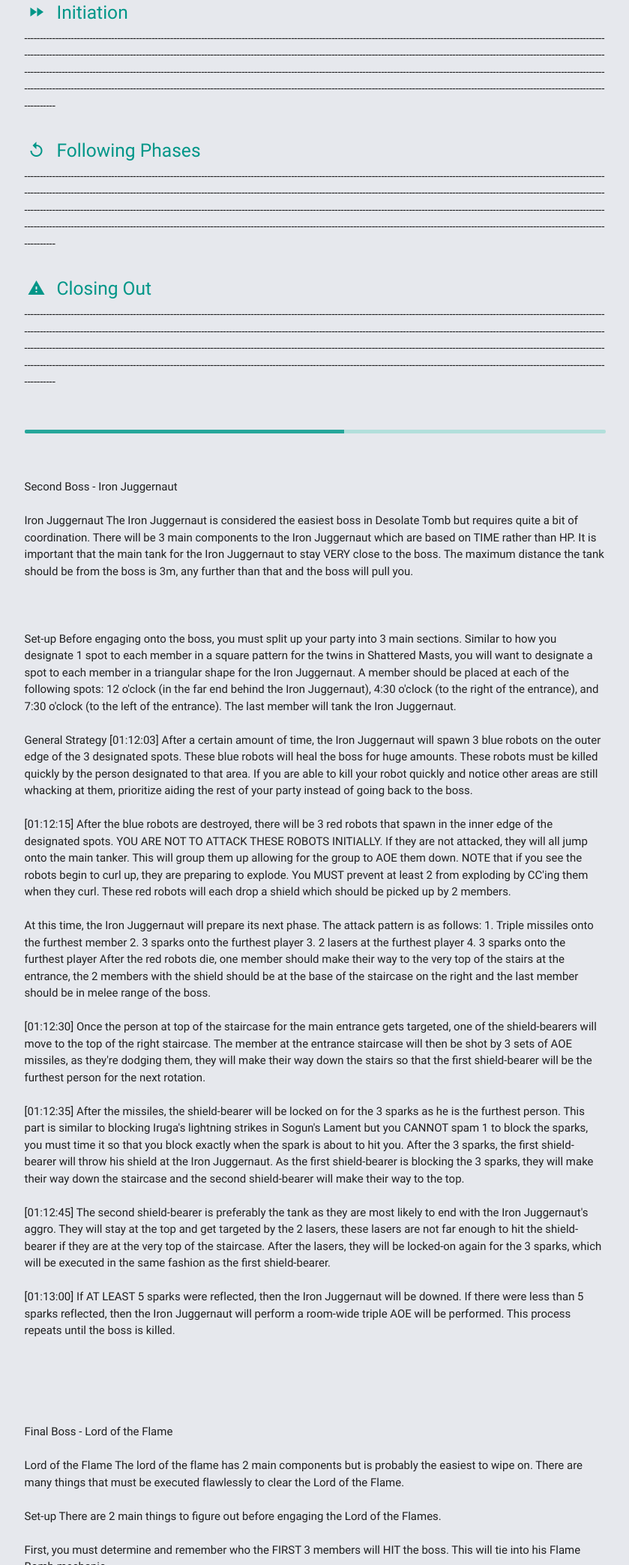
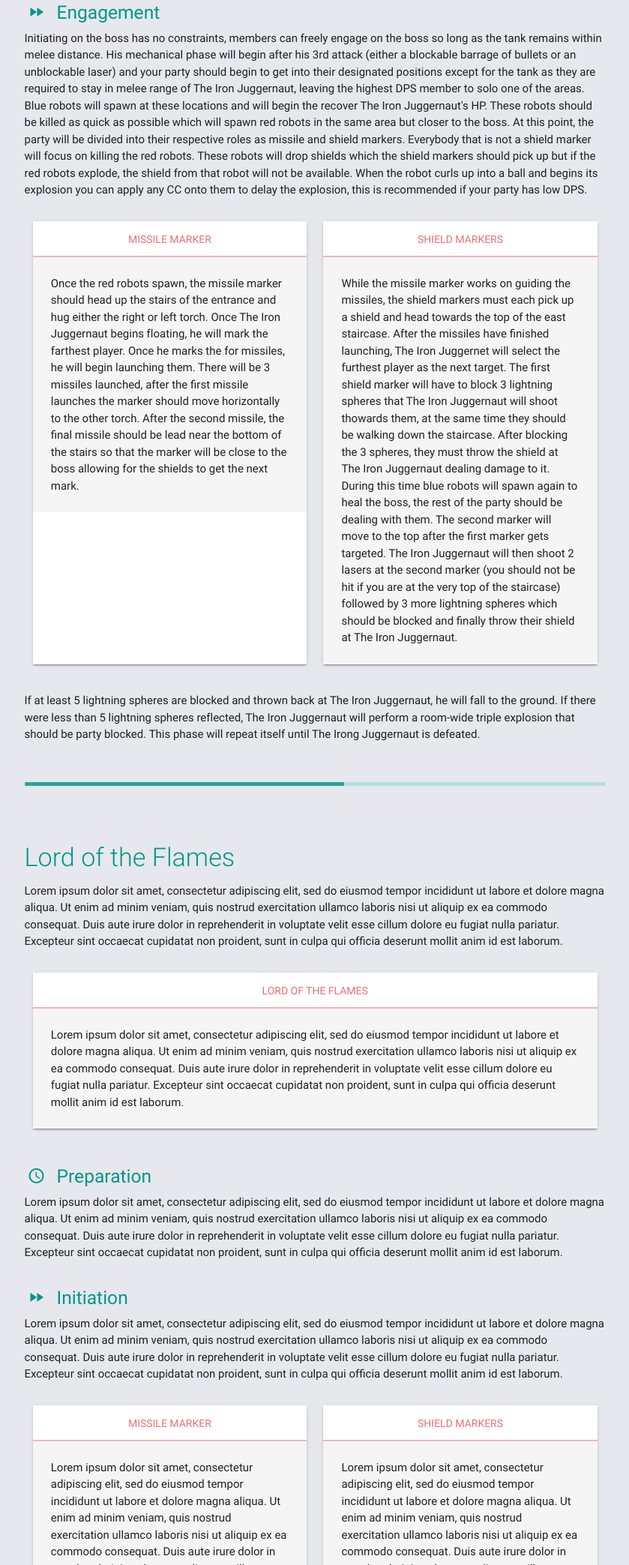
Before and after one commit to sepiabns/sepiabns.github.io, a plain HTML site: page desolate-tomb-guide.html in a window 1280 px wide. Shown: the part 3987-6074 px from the top of the page at 75% size, without its empty margins (290-1129 px from the left). Drawn offline with Linux system fonts and the light colour scheme.

Commit message:
[03/01/17] Desolate Tomb Continuation
Completed Iron Juggernaut portion.

```diff
--- a/desolate-tomb-guide.html
+++ b/desolate-tomb-guide.html
@@ -203,7 +203,7 @@
 
                     <!-- Second Boss - Iron Juggernaut -->
                         <h4 class="teal-text light">Iron Juggernaut</h4>
-                        --------------------------------------------------------------------------------------------------------------------------------------------------------------------------------------------------------------------------------------------------------------------------------------------------------------------------------------------------------------------------------------------------------------------------------------------------------------------------------------------------------------------------------------------------------------------------------------------------------------------------------------------------------------------------------------------------------------------------------------------------------------------------------------
+                        The Iron Juggernaut will be the easiest boss you will encounter in Desolate Tomb. The Iron Juggernaut has a very basic attack pattern (mostly blockable) with one set of mechanics which help to speed up the encounter a lot (and is recommended to do), but does not necessarily have to be done.
                         <br><br>
                         <div class="card-group">
                             <div class="col s12" style="display:flex;">
@@ -215,7 +215,7 @@
                                     </div>
                                     <div class="card-content grey lighten-4">
                                         <div id="iron-juggernaut">
-                                            --------------------------------------------------------------------------------------------------------------------------------------------------------------------------------------------------------------------------------------------------------------------------------------------------------------------------------------------------------------------------------------------------------------------------------------------------------------------------------------------------------------------------------------------------------------------------------------------------------------------------------------------------------------------------------------------------------------------------------------------------------------------------------------
+                                            The Iron Juggernaut engagement is fairly straightforward, it consists of one time-based phase which repeats periodically and serves as a self-damaging mechanic. Do note that the tank must stay within 3 meters of The Iron Juggernaut! If the tank leaves melee range, The Iron Juggernaut will pull them back to the center and cast a room-wide AOE.
                                         </div>
                                     </div>
                                 </div>
@@ -223,55 +223,120 @@
                         </div>
                         <br>
                         <h5 class="teal-text"><i class="material-icons left" style="padding-top:1px;margin-left: 4px;">query_builder</i>Preparation</h5>
-                        --------------------------------------------------------------------------------------------------------------------------------------------------------------------------------------------------------------------------------------------------------------------------------------------------------------------------------------------------------------------------------------------------------------------------------------------------------------------------------------------------------------------------------------------------------------------------------------------------------------------------------------------------------------------------------------------------------------------------------------------------------------------------------------
+                        At the beginning of the fight, you will want to organize your party into pairs. Ideally, the tank and the highest DPS member that is not the tank will be partnered up. You will then designated areas for each group, one at each of 12 o'clock, 4 o'clock, and 8 o'clock with respect to the map. You will also have to designate one person as missiles and two other people as shields. These roles will be explained in the following section.
+
+
+                        When he begins his mechanics, blue robots will spawn at those coordinates, healing the boss. Each group should go kill their designated robot with the exception of the tank as they must stay within melee range of The Iron Juggernaut, leaving the highest DPS to deal with the last robot by themselves. After all three blue robots are killed, red robots will spawn in the same area but closer to the boss.
                         <br><br>
-                        <h5 class="teal-text"><i class="material-icons left" style="padding-top:1px;margin-left: 4px;">fast_forward</i>Initiation</h5>
-                        --------------------------------------------------------------------------------------------------------------------------------------------------------------------------------------------------------------------------------------------------------------------------------------------------------------------------------------------------------------------------------------------------------------------------------------------------------------------------------------------------------------------------------------------------------------------------------------------------------------------------------------------------------------------------------------------------------------------------------------------------------------------------------------
+                        <h5 class="teal-text"><i class="material-icons left" style="padding-top:1px;margin-left: 4px;">fast_forward</i>Engagement</h5>
+                        Initiating on the boss has no constraints, members can freely engage on the boss so long as the tank remains within melee distance. His mechanical phase will begin after his 3rd attack (either a blockable barrage of bullets or an unblockable laser) and your party should begin to get into their designated positions except for the tank as they are required to stay in melee range of The Iron Juggernaut, leaving the highest DPS member to solo one of the areas. Blue robots will spawn at these locations and will begin the recover The Iron Juggernaut's HP. These robots should be killed as quick as possible which will spawn red robots in the same area but closer to the boss. At this point, the party will be divided into their respective roles as missile and shield markers. Everybody that is not a shield marker will focus on killing the red robots. These robots will drop shields which the shield markers should pick up but if the red robots explode, the shield from that robot will not be available. When the robot curls up into a ball and begins its explosion you can apply any CC onto them to delay the explosion, this is recommended if your party has low DPS.
                         <br><br>
-                        <h5 class="teal-text"><i class="material-icons left" style="padding-top:1px;margin-left: 4px;">replay</i>Following Phases</h5>
-                        --------------------------------------------------------------------------------------------------------------------------------------------------------------------------------------------------------------------------------------------------------------------------------------------------------------------------------------------------------------------------------------------------------------------------------------------------------------------------------------------------------------------------------------------------------------------------------------------------------------------------------------------------------------------------------------------------------------------------------------------------------------------------------------
-                        <br><br>
-                        <h5 class="teal-text"><i class="material-icons left" style="padding-top:1px;margin-left: 4px;">warning</i>Closing Out</h5>
-                        --------------------------------------------------------------------------------------------------------------------------------------------------------------------------------------------------------------------------------------------------------------------------------------------------------------------------------------------------------------------------------------------------------------------------------------------------------------------------------------------------------------------------------------------------------------------------------------------------------------------------------------------------------------------------------------------------------------------------------------------------------------------------------------
+                        <div class="card-group">
+                            <div class="col s12" style="display:flex;">
+                                <div class="card">
+                                    <div class="card-tabs">
+                                        <ul class="tabs tabs-fixed-width">
+                                            <li class="tab"><a class="active" href="#missiles">Missile Marker</a></li>
+                                        </ul>
+                                    </div>
+                                    <div class="card-content grey lighten-4">
+                                        <div id="missiles">
+                                            Once the red robots spawn, the missile marker should head up the stairs of the entrance and hug either the right or left torch. Once The Iron Juggernaut begins floating, he will mark the farthest player. Once he marks the for missiles, he will begin launching them. There will be 3 missiles launched, after the first missile launches the marker should move horizontally to the other torch. After the second missile, the final missile should be lead near the bottom of the stairs so that the marker will be close to the boss allowing for the shields to get the next mark.
+                                        </div>
+                                    </div>
+                                </div>
+                            </div>
+                            <div class="col s12" style="display:flex;">
+                                <div class="card">
+                                    <div class="card-tabs">
+                                        <ul class="tabs tabs-fixed-width">
+                                            <li class="tab"><a class="active" href="#shields">Shield Markers</a></li>
+                                        </ul>
+                                    </div>
+                                    <div class="card-content grey lighten-4">
+                                        <div id="shields">
+                                            While the missile marker works on guiding the missiles, the shield markers must each pick up a shield and head towards the top of the east staircase. After the missiles have finished launching, The Iron Juggernet will select the furthest player as the next target. The first shield marker will have to block 3 lightning spheres that The Iron Juggernaut will shoot thowards them, at the same time they should be walking down the staircase. After blocking the 3 spheres, they must throw the shield at The Iron Juggernaut dealing damage to it. During this time blue robots will spawn again to heal the boss, the rest of the party should be dealing with them. The second marker will move to the top after the first marker gets targeted. The Iron Juggernaut will then shoot 2 lasers at the second marker (you should not be hit if you are at the very top of the staircase) followed by 3 more lightning spheres which should be blocked and finally throw their shield at The Iron Juggernaut.
+                                        </div>
+                                    </div>
+                                </div>
+                            </div>
+                        </div>
+                        <br>
+                        If at least 5 lightning spheres are blocked and thrown back at The Iron Juggernaut, he will fall to the ground. If there were less than 5 lightning spheres reflected, The Iron Juggernaut will perform a room-wide triple explosion that should be party blocked. This phase will repeat itself until The Irong Juggernaut is defeated.
                         <br><br><br>
                         <div class="progress tooltipped teal lighten-4" data-position="bottom" data-delay="50" data-tooltip="Dungeon Progress: 55%" style="height:5px;">
                               <div class="determinate" style="width: 55%"></div>
                         </div>
                         <br><br>
 
+                    <!-- Final Boss - Lord of the Flames -->
+                        <h4 class="teal-text light">Lord of the Flames</h4>
+                        Lorem ipsum dolor sit amet, consectetur adipiscing elit, sed do eiusmod tempor incididunt ut labore et dolore magna aliqua. Ut enim ad minim veniam, quis nostrud exercitation ullamco laboris nisi ut aliquip ex ea commodo consequat. Duis aute irure dolor in reprehenderit in voluptate velit esse cillum dolore eu fugiat nulla pariatur. Excepteur sint occaecat cupidatat non proident, sunt in culpa qui officia deserunt mollit anim id est laborum.
+                        <br><br>
+                        <div class="card-group">
+                            <div class="col s12" style="display:flex;">
+                                <div class="card">
+                                    <div class="card-tabs">
+                                        <ul class="tabs tabs-fixed-width">
+                                            <li class="tab"><a class="active" href="#lord-of-the-flame">Lord of the Flames</a></li>
+                                        </ul>
+                                    </div>
+                                    <div class="card-content grey lighten-4">
+                                        <div id="lord-of-the-flame">
+                                            Lorem ipsum dolor sit amet, consectetur adipiscing elit, sed do eiusmod tempor incididunt ut labore et dolore magna aliqua. Ut enim ad minim veniam, quis nostrud exercitation ullamco laboris nisi ut aliquip ex ea commodo consequat. Duis aute irure dolor in reprehenderit in voluptate velit esse cillum dolore eu fugiat nulla pariatur. Excepteur sint occaecat cupidatat non proident, sunt in culpa qui officia deserunt mollit anim id est laborum.
+                                        </div>
+                                    </div>
+                                </div>
+                            </div>
+                        </div>
+                        <br>
+                        <h5 class="teal-text"><i class="material-icons left" style="padding-top:1px;margin-left: 4px;">query_builder</i>Preparation</h5>
+                        Lorem ipsum dolor sit amet, consectetur adipiscing elit, sed do eiusmod tempor incididunt ut labore et dolore magna aliqua. Ut enim ad minim veniam, quis nostrud exercitation ullamco laboris nisi ut aliquip ex ea commodo consequat. Duis aute irure dolor in reprehenderit in voluptate velit esse cillum dolore eu fugiat nulla pariatur. Excepteur sint occaecat cupidatat non proident, sunt in culpa qui officia deserunt mollit anim id est laborum.
+                        <br><br>
+                        <h5 class="teal-text"><i class="material-icons left" style="padding-top:1px;margin-left: 4px;">fast_forward</i>Initiation</h5>
+                        Lorem ipsum dolor sit amet, consectetur adipiscing elit, sed do eiusmod tempor incididunt ut labore et dolore magna aliqua. Ut enim ad minim veniam, quis nostrud exercitation ullamco laboris nisi ut aliquip ex ea commodo consequat. Duis aute irure dolor in reprehenderit in voluptate velit esse cillum dolore eu fugiat nulla pariatur. Excepteur sint occaecat cupidatat non proident, sunt in culpa qui officia deserunt mollit anim id est laborum.
+                        <br><br>
+                        <div class="card-group">
+                            <div class="col s12" style="display:flex;">
+                                <div class="card">
+                                    <div class="card-tabs">
+                                        <ul class="tabs tabs-fixed-width">
+                                            <li class="tab"><a class="active" href="#missiles">Missile Marker</a></li>
+                                        </ul>
+                                    </div>
+                                    <div class="card-content grey lighten-4">
+                                        <div id="missiles">
+                                            Lorem ipsum dolor sit amet, consectetur adipiscing elit, sed do eiusmod tempor incididunt ut labore et dolore magna aliqua. Ut enim ad minim veniam, quis nostrud exercitation ullamco laboris nisi ut aliquip ex ea commodo consequat. Duis aute irure dolor in reprehenderit in voluptate velit esse cillum dolore eu fugiat nulla pariatur. Excepteur sint occaecat cupidatat non proident, sunt in culpa qui officia deserunt mollit anim id est laborum.
+                                        </div>
+                                    </div>
+                                </div>
+                            </div>
+                            <div class="col s12" style="display:flex;">
+                                <div class="card">
+                                    <div class="card-tabs">
+                                        <ul class="tabs tabs-fixed-width">
+                                            <li class="tab"><a class="active" href="#shields">Shield Markers</a></li>
+                                        </ul>
+                                    </div>
+                                    <div class="card-content grey lighten-4">
+                                        <div id="shields">
+                                            Lorem ipsum dolor sit amet, consectetur adipiscing elit, sed do eiusmod tempor incididunt ut labore et dolore magna aliqua. Ut enim ad minim veniam, quis nostrud exercitation ullamco laboris nisi ut aliquip ex ea commodo consequat. Duis aute irure dolor in reprehenderit in voluptate velit esse cillum dolore eu fugiat nulla pariatur. Excepteur sint occaecat cupidatat non proident, sunt in culpa qui officia deserunt mollit anim id est laborum.
+                                        </div>
+                                    </div>
+                                </div>
+                            </div>
+                        </div>
+                        <br>
+                        Lorem ipsum dolor sit amet, consectetur adipiscing elit, sed do eiusmod tempor incididunt ut labore et dolore magna aliqua. Ut enim ad minim veniam, quis nostrud exercitation ullamco laboris nisi ut aliquip ex ea commodo consequat. Duis aute irure dolor in reprehenderit in voluptate velit esse cillum dolore eu fugiat nulla pariatur. Excepteur sint occaecat cupidatat non proident, sunt in culpa qui officia deserunt mollit anim id est laborum.
+                        <br><br><br>
+                        <div class="progress tooltipped teal lighten-4" data-position="bottom" data-delay="50" data-tooltip="Dungeon Progress: 100%" style="height:5px;">
+                              <div class="determinate" style="width: 100%"></div>
+                        </div>
+                        <br><br>
 
 
-                        Second Boss - Iron Juggernaut
-                        <br><br>
-                        Iron Juggernaut
-                        The Iron Juggernaut is considered the easiest boss in Desolate Tomb but requires quite a bit of coordination. There will be 3 main components to the Iron Juggernaut which are based on TIME rather than HP. It is important that the main tank for the Iron Juggernaut to stay VERY close to the boss. The maximum distance the tank should be from the boss is 3m, any further than that and the boss will pull you.
-                        <br><br>
-                        <br><br>
-                        Set-up
-                        Before engaging onto the boss, you must split up your party into 3 main sections. Similar to how you designate 1 spot to each member in a square pattern for the twins in Shattered Masts, you will want to designate a spot to each member in a triangular shape for the Iron Juggernaut. A member should be placed at each of the following spots: 12 o'clock (in the far end behind the Iron Juggernaut), 4:30 o'clock (to the right of the entrance), and 7:30 o'clock (to the left of the entrance). The last member will tank the Iron Juggernaut.
-                        <br><br>
-                        General Strategy
-                        [01:12:03] After a certain amount of time, the Iron Juggernaut will spawn 3 blue robots on the outer edge of the 3 designated spots. These blue robots will heal the boss for huge amounts. These robots must be killed quickly by the person designated to that area. If you are able to kill your robot quickly and notice other areas are still whacking at them, prioritize aiding the rest of your party instead of going back to the boss.
-                        <br><br>
-                        [01:12:15] After the blue robots are destroyed, there will be 3 red robots that spawn in the inner edge of the designated spots. YOU ARE NOT TO ATTACK THESE ROBOTS INITIALLY. If they are not attacked, they will all jump onto the main tanker. This will group them up allowing for the group to AOE them down. NOTE that if you see the robots begin to curl up, they are preparing to explode. You MUST prevent at least 2 from exploding by CC'ing them when they curl. These red robots will each drop a shield which should be picked up by 2 members.
-                        <br><br>
-                        At this time, the Iron Juggernaut will prepare its next phase. The attack pattern is as follows:
-                           1.   Triple missiles onto the furthest member
-                           2.   3 sparks onto the furthest player
-                           3.   2 lasers at the furthest player
-                           4.   3 sparks onto the furthest player
-                        After the red robots die, one member should make their way to the very top of the stairs at the entrance, the 2 members with the shield should be at the base of the staircase on the right and the last member should be in melee range of the boss.
-                        <br><br>
-                        [01:12:30] Once the person at top of the staircase for the main entrance gets targeted, one of the shield-bearers will move to the top of the right staircase. The member at the entrance staircase will then be shot by 3 sets of AOE missiles, as they're dodging them, they will make their way down the stairs so that the first shield-bearer will be the furthest person for the next rotation.
-                        <br><br>
-                        [01:12:35] After the missiles, the shield-bearer will be locked on for the 3 sparks as he is the furthest person. This part is similar to blocking Iruga's lightning strikes in Sogun's Lament but you CANNOT spam 1 to block the sparks, you must time it so that you block exactly when the spark is about to hit you. After the 3 sparks, the first shield-bearer will throw his shield at the Iron Juggernaut. As the first shield-bearer is blocking the 3 sparks, they will make their way down the staircase and the second shield-bearer will make their way to the top.
-                        <br><br>
-                        [01:12:45] The second shield-bearer is preferably the tank as they are most likely to end with the Iron Juggernaut's aggro. They will stay at the top and get targeted by the 2 lasers, these lasers are not far enough to hit the shield-bearer if they are at the very top of the staircase. After the lasers, they will be locked-on again for the 3 sparks, which will be executed in the same fashion as the first shield-bearer.
-                        <br><br>
-                        [01:13:00] If AT LEAST 5 sparks were reflected, then the Iron Juggernaut will be downed. If there were less than 5 sparks reflected, then the Iron Juggernaut will perform a room-wide triple AOE will be performed. This process repeats until the boss is killed.
-                        <br><br>
-                        <br><br>
-                        <br><br>
+
+
                         Final Boss - Lord of the Flame
                         <br><br>
                         Lord of the Flame
```
